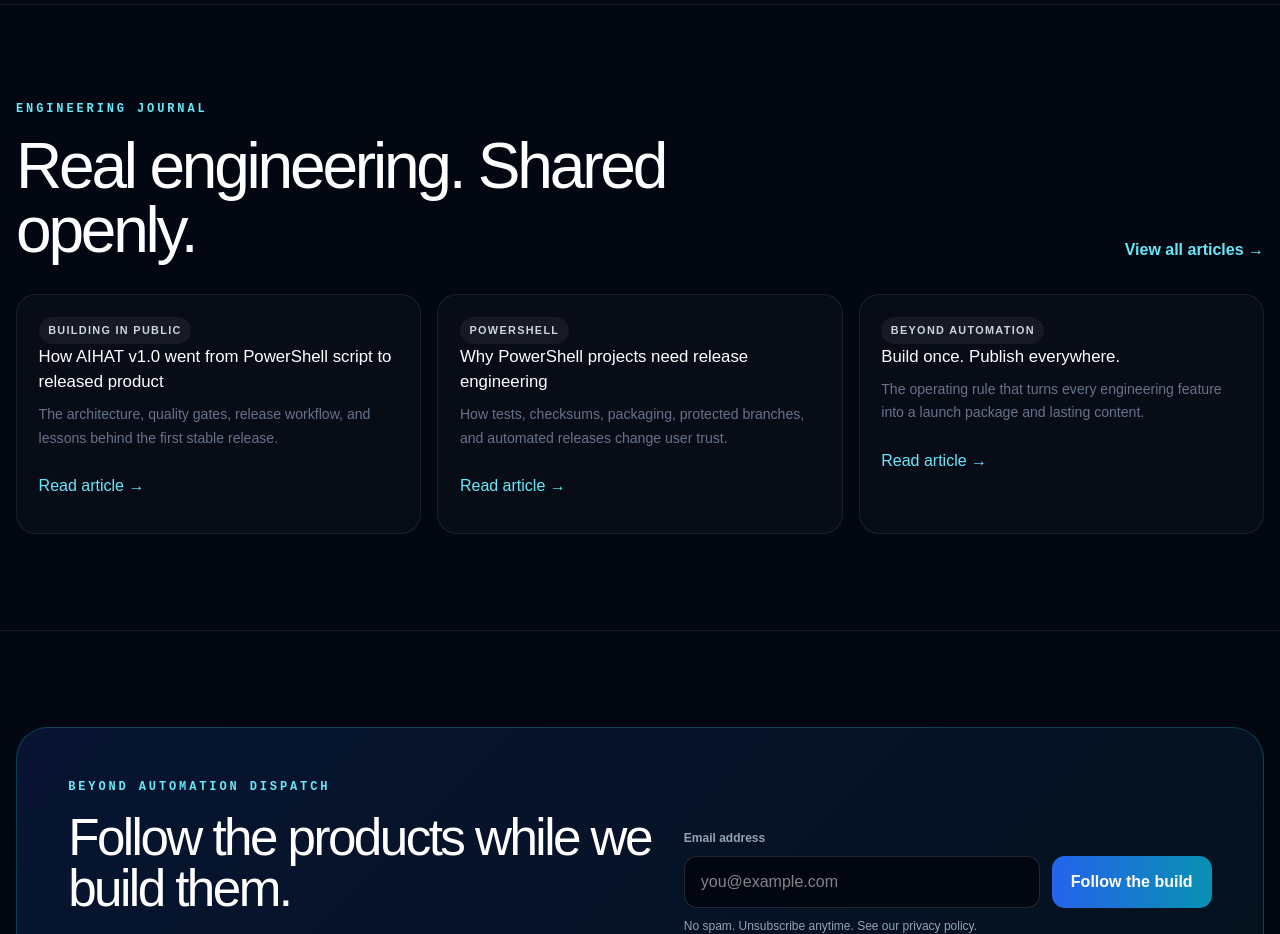
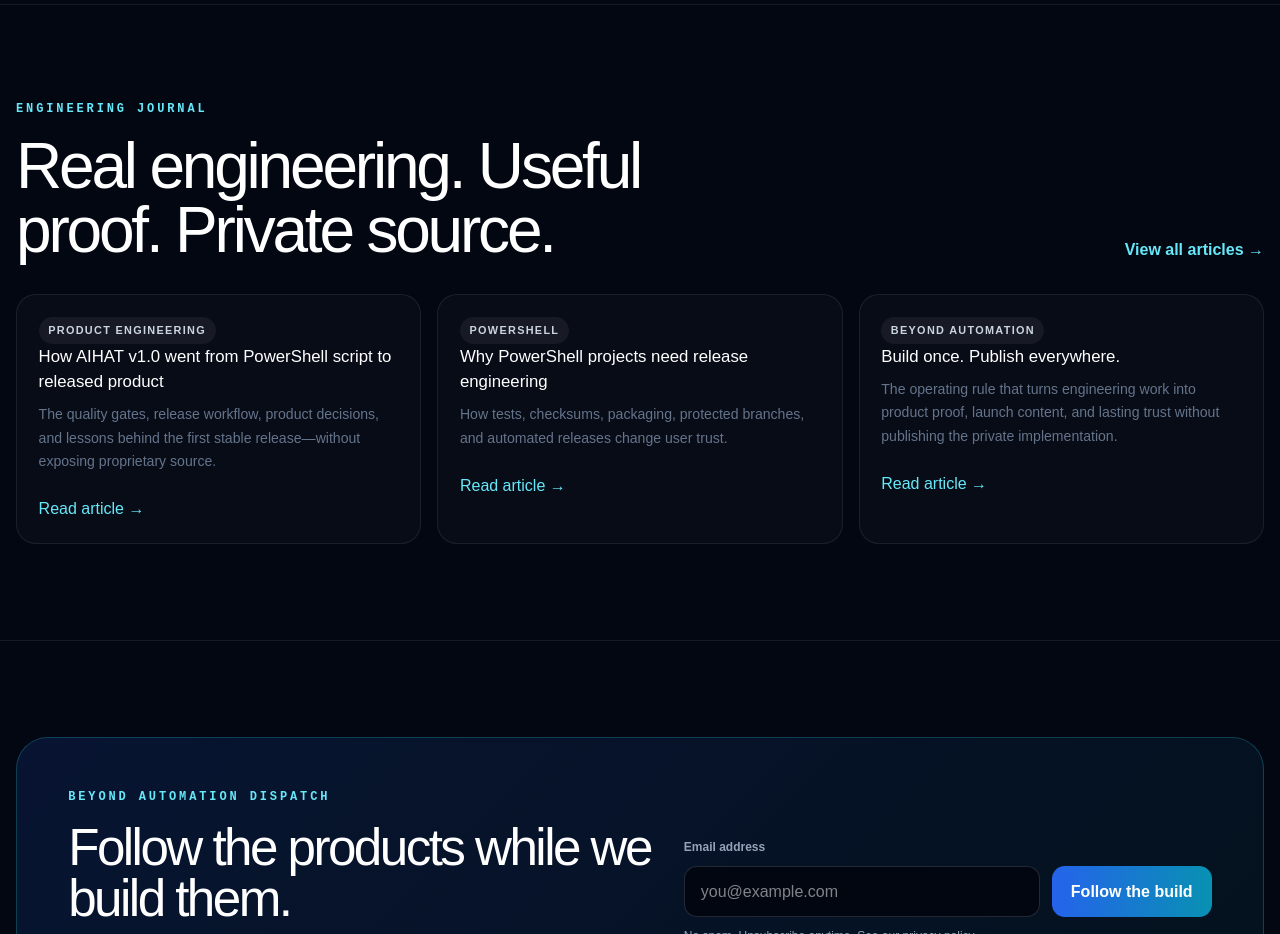
Before and after one commit to Beyond-Automation/beyondautomation-website, a Next.js app: page / in a window 1280 px wide. Shown: the part 7060-7994 px from the top of the page. Built offline with nearby package versions, Linux system fonts and the light colour scheme; no server answers.

Commit message:
BA-WEB-025: Align engineering journal with private-source strategy
Remove stale public-source wording from the journal preview while preserving public engineering proof and lessons.

```diff
--- a/src/components/JournalPreview.tsx
+++ b/src/components/JournalPreview.tsx
@@ -1,8 +1,8 @@
 const articles = [
   {
     title: "How AIHAT v1.0 went from PowerShell script to released product",
-    category: "Building in public",
-    description: "The architecture, quality gates, release workflow, and lessons behind the first stable release.",
+    category: "Product Engineering",
+    description: "The quality gates, release workflow, product decisions, and lessons behind the first stable release—without exposing proprietary source.",
     href: "/journal/building-aihat-v1",
   },
   {
@@ -14,7 +14,7 @@ const articles = [
   {
     title: "Build once. Publish everywhere.",
     category: "Beyond Automation",
-    description: "The operating rule that turns every engineering feature into a launch package and lasting content.",
+    description: "The operating rule that turns engineering work into product proof, launch content, and lasting trust without publishing the private implementation.",
     href: "/journal/build-once-publish-everywhere",
   },
 ];
@@ -26,7 +26,7 @@ export default function JournalPreview() {
         <div className="ba-growth-header">
           <div>
             <p>Engineering Journal</p>
-            <h2>Real engineering. Shared openly.</h2>
+            <h2>Real engineering. Useful proof. Private source.</h2>
           </div>
           <a href="/journal" className="ba-text-link">View all articles →</a>
         </div>
```
